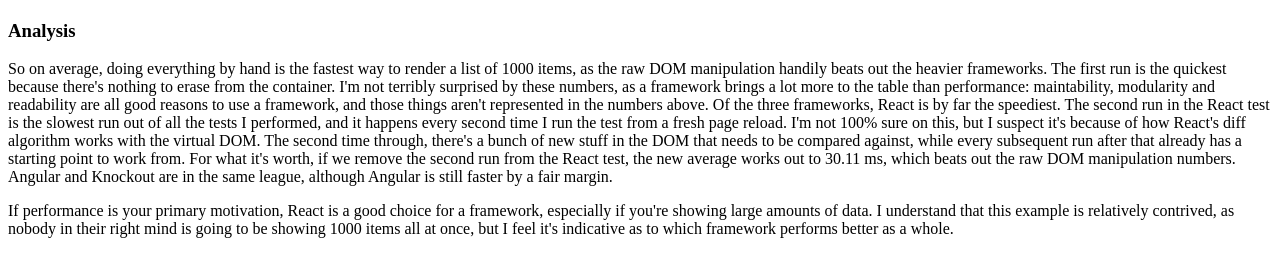
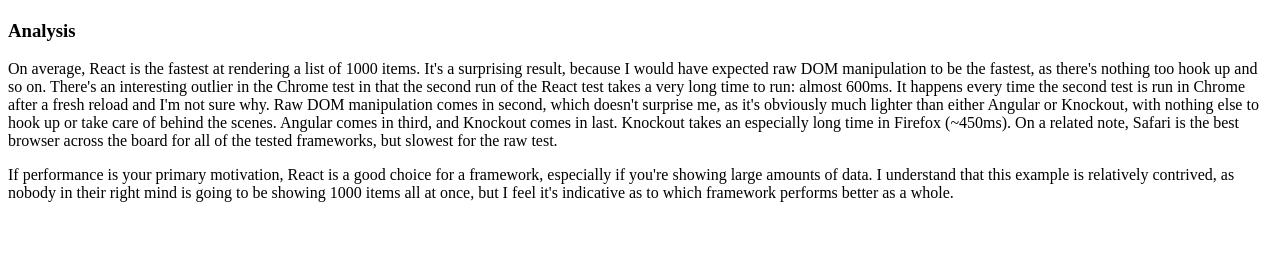
Before and after one commit to chrisharrington/demos, a plain HTML site: page performance/text.html in a window 1280 px wide. Shown: the part 3582-3836 px from the top of the page. After the commit the page ends 3800 px from the top, so only its background shows below. Drawn offline with Linux system fonts and the light colour scheme.

Commit message:
Updated analysis to account for all three browsers.

```diff
--- a/performance/text.html
+++ b/performance/text.html
@@ -185,7 +185,7 @@
 
     <h3>Analysis</h3>
 
-    <p>So on average, doing everything by hand is the fastest way to render a list of 1000 items, as the raw DOM manipulation handily beats out the heavier frameworks. The first run is the quickest because there's nothing to erase from the container. I'm not terribly surprised by these numbers, as a framework brings a lot more to the table than performance: maintability, modularity and readability are all good reasons to use a framework, and those things aren't represented in the numbers above. Of the three frameworks, React is by far the speediest. The second run in the React test is the slowest run out of all the tests I performed, and it happens every second time I run the test from a fresh page reload. I'm not 100% sure on this, but I suspect it's because of how React's diff algorithm works with the virtual DOM. The second time through, there's a bunch of new stuff in the DOM that needs to be compared against, while every subsequent run after that already has a starting point to work from. For what it's worth, if we remove the second run from the React test, the new average works out to 30.11 ms, which beats out the raw DOM manipulation numbers. Angular and Knockout are in the same league, although Angular is still faster by a fair margin.</p>
+    <p>On average, React is the fastest at rendering a list of 1000 items. It's a surprising result, because I would have expected raw DOM manipulation to be the fastest, as there's nothing too hook up and so on. There's an interesting outlier in the Chrome test in that the second run of the React test takes a very long time to run: almost 600ms. It happens every time the second test is run in Chrome after a fresh reload and I'm not sure why. Raw DOM manipulation comes in second, which doesn't surprise me, as it's obviously much lighter than either Angular or Knockout, with nothing else to hook up or take care of behind the scenes. Angular comes in third, and Knockout comes in last. Knockout takes an especially long time in Firefox (~450ms). On a related note, Safari is the best browser across the board for all of the tested frameworks, but slowest for the raw test.</p>
 
     <p>If performance is your primary motivation, React is a good choice for a framework, especially if you're showing large amounts of data. I understand that this example is relatively contrived, as nobody in their right mind is going to be showing 1000 items all at once, but I feel it's indicative as to which framework performs better as a whole.</p>
 
```
